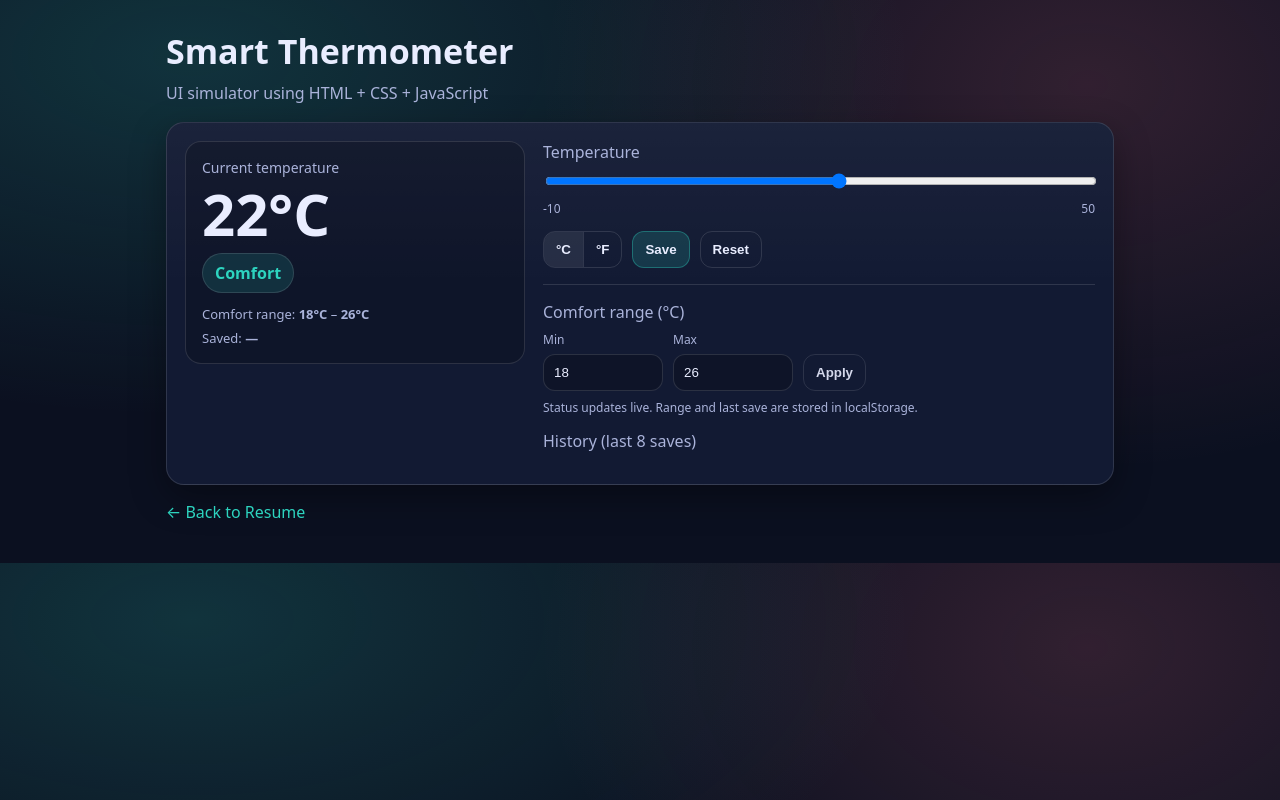
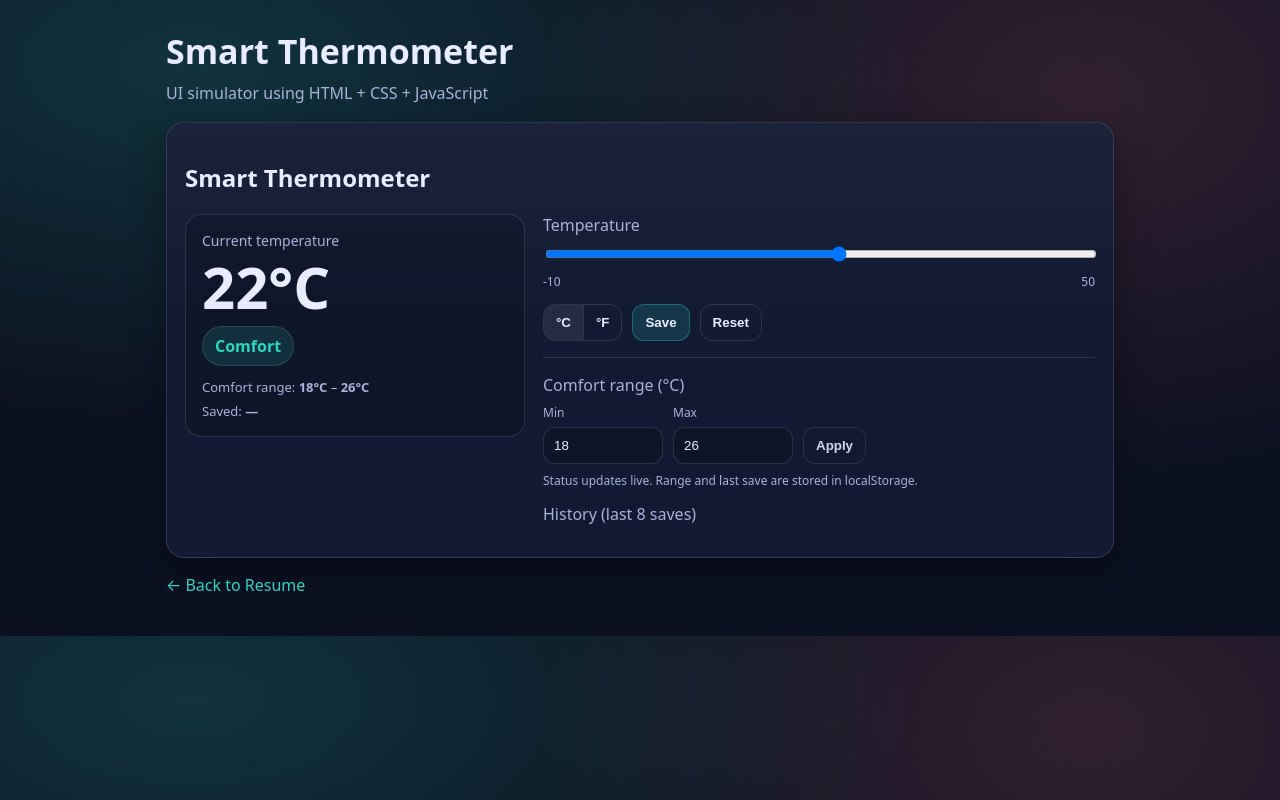
Before and after one commit to mehmetakifmemis2-creator/homework2, a plain HTML site: page index.html in a window 1280 px wide. Drawn offline with Linux system fonts and the light colour scheme.

Commit message:
Update index.html

```diff
--- a/index.html
+++ b/index.html
@@ -14,6 +14,7 @@
     </header>
 
     <section class="panel">
+      <h1>Smart Thermometer</h1>
       <div class="grid">
 
         <div class="readout" id="readout">
```
